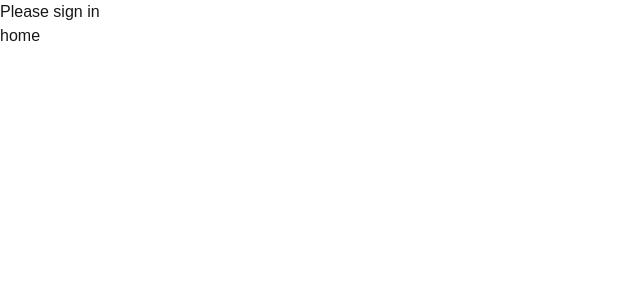
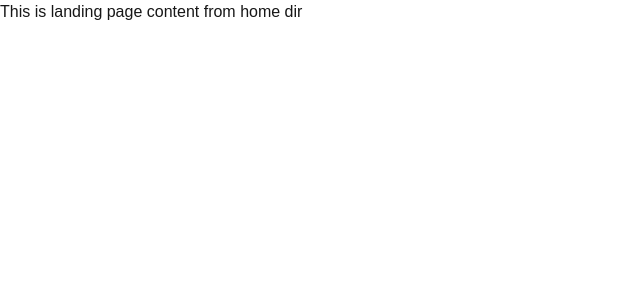
Before and after one commit to DevItaliya22/StatusHive, a Next.js app: page /home in a window 1280 px wide. Shown: the top 300 px of the page, without its empty margins (0-640 px from the left). Built offline with nearby package versions, Linux system fonts and the light colour scheme; no server answers.

Commit message:
Trying to get multitenancy

```diff
--- /dev/null
+++ b/src/app/home/page.tsx
@@ -0,0 +1,8 @@
+
+export default function HomePage() {
+  return (
+    <div>
+      <h1 className="text-5xl">This is landing page content from home dir</h1>
+    </div>
+  );
+}
```
Also changed, not shown: src/app/page.tsx (deleted, +0 -9 lines), src/middleware.ts (+8 -1 lines).
